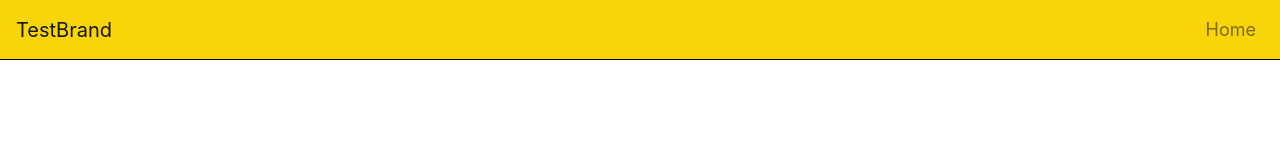
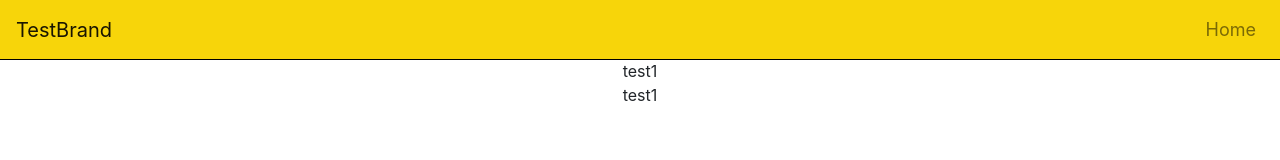
Before and after one commit to MartinYordanov374/WebStore-FullStack-Mockup, a React (Create React App) app: page / in a window 1280 px wide. Shown: the top 160 px of the page. Built offline with nearby package versions, Linux system fonts and the light colour scheme.

Commit message:
Store is now persisted

```diff
--- a/package.json
+++ b/package.json
@@ -11,6 +11,8 @@
     "react-bootstrap": "^1.4.0",
     "react-dom": "^17.0.1",
     "react-scripts": "4.0.0",
+    "redux": "^4.0.5",
+    "redux-persist": "^6.0.0",
     "web-vitals": "^0.2.4"
   },
   "scripts": {
--- a/src/App.js
+++ b/src/App.js
@@ -1,11 +1,17 @@
 import logo from './logo.svg';
 import './App.css';
 import Navbar from './Components/Header'
+import Products from './Components/Products'
+import {store} from './Components/store'
+import {Provider} from 'react-redux'
 function App() {
   return (
-    <div className="App">
-      <Navbar></Navbar>
-    </div>
+    <Provider store={store}>
+      <div className="App">
+        <Navbar></Navbar>
+        <Products></Products>
+      </div>
+    </Provider>
   );
 }
 
--- a/src/Components/Products.js
+++ b/src/Components/Products.js
@@ -1,11 +1,32 @@
 import React, { Component } from 'react'
-
-export default class Products extends Component {
+import {connect} from 'react-redux'
+class Products extends Component {
     render() {
+        let {products} = this.props
+        const productsList = [
+            {
+                name: 'test1',
+                image: 'image1',
+                price: 'testPrice',
+                description: 'lorem ipsum lol'
+            },
+            {
+                name: 'test1',
+                image: 'image1',
+                price: 'testPrice',
+                description: 'lorem ipsum lol'
+            }
+        ]
         return (
             <div>
-
+                {productsList.map(product=><div>{product.name}</div>)}
             </div>
         )
     }
 }
+const mapStateToProps=(state={products:[{}]})=>{
+    return{
+        products: state.products
+    }
+}
+export default connect(mapStateToProps)(Products)
```
Also changed, not shown: 2 other files (tests, documents, lock files or other folders).
